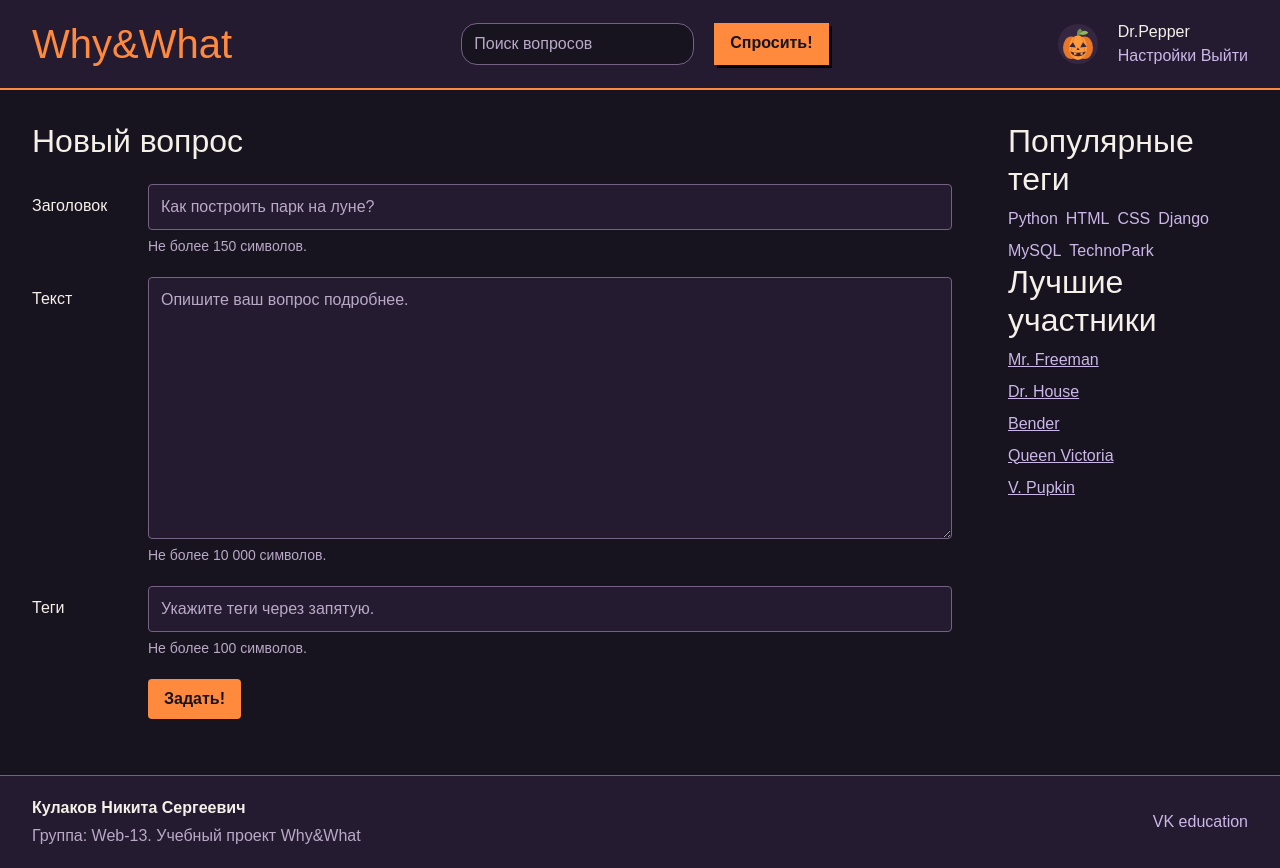
After one commit to xiarysta/2026-VK-EDU-Web-13-Kulakov-N, a Django app: page /ask/ in a window 1280 px wide. The commit adds this page. Run offline with Django 5.2, Linux system fonts and the light colour scheme.

Commit message:
+ask.html, +changes in Best Tags base.html

```diff
--- /dev/null
+++ b/web-edu/questions/templates/questions/ask.html
@@ -0,0 +1,48 @@
+{% extends "base.html" %}
+{% load static %}
+
+{% block title %}
+  Новый вопрос - WhyAndWhat
+{% endblock title %}
+
+{% block content %}
+  <h2>Новый вопрос</h2>
+  <form class="ask-form" action="{% url 'questions:ask' %}" method="post">
+
+    {% csrf_token %}
+
+
+    <div class="ask-form-row">
+      <label for="question-title">Заголовок</label>
+      <div class="ask-form-field">
+        <input id="question-title" name="title" type="text" placeholder="Как построить парк на луне?"
+        required maxlength="150" aria-describedby="title-hint">
+
+        <small id="title-hint">Не более 150 символов.</small>
+
+      </div>
+    </div>
+
+    <div class="ask-form-row">
+      <label for="question-text">Текст</label>
+      <div class="ask-form-field">
+        <textarea id="question-text" name="text" rows="10" placeholder="Опишите ваш вопрос подробнее." required maxlength="10000" aria-describedby="text-hint"></textarea>
+
+        <small id="text-hint"> Не более 10 000 символов.</small>
+      </div>
+    </div>
+
+    <div class="ask-form-row">
+      <label for="question-tags">Теги</label>
+      <div class="ask-form-field">
+        <input id="question-tags" name="tags" type="text" placeholder="Укажите теги через запятую."
+        required maxlength="100" aria-describedby="tags-hint">
+
+        <small id="tags-hint">Не более 100 символов.</small>
+      </div>
+    </div>
+
+    <button type="submit">Задать!</button>
+
+  </form>
+{% endblock content %}
--- a/web-edu/questions/urls.py
+++ b/web-edu/questions/urls.py
@@ -1,5 +1,5 @@
 from django.urls import path
-from .views import index, hot, tag, question_detail
+from .views import index, hot, tag, question_detail, ask
 
 app_name = "questions"
 
@@ -8,5 +8,6 @@ urlpatterns = [
   path('hot/', hot, name="hot"),
   path('tag/<str:tag_name>/', tag, name="tag_detail"),
   path('question/<int:question_id>/', question_detail, name="question_detail"),
+  path('ask/', ask, name="ask"),
 
 ]
--- a/web-edu/questions/views.py
+++ b/web-edu/questions/views.py
@@ -48,3 +48,6 @@ def question_detail(request, question_id):
         "answers": page.object_list,
         "page_obj": page,
     })
+
+def ask(request):
+    return render(request, "questions/ask.html")
--- a/web-edu/templates/base.html
+++ b/web-edu/templates/base.html
@@ -21,7 +21,7 @@
 
       <div class="header-search">
         <input type="search" placeholder="Поиск вопросов">
-        <a class="header-ask-btn" href="ask.html"> Спросить! </a>
+        <a class="header-ask-btn" href="{% url 'questions:ask' %}"> Спросить! </a>
       </div>
 
       <div class="header-user-info">
@@ -45,12 +45,12 @@
       <aside class="sidebar">
         <h2> Популярные теги</h2>
         <div class="sidebar-popular-tags">
-          <a href="">Python</a>
-          <a href="">HTML</a>
-          <a href="">CSS</a>
-          <a href="">Django</a>
-          <a href="">MySQL</a>
-          <a href="">TechnoPark</a>
+          <a href="{% url 'questions:tag_detail' 'Python' %}">Python</a>
+          <a href="{% url 'questions:tag_detail' 'HTML' %}">HTML</a>
+          <a href="{% url 'questions:tag_detail' 'CSS' %}">CSS</a>
+          <a href="{% url 'questions:tag_detail' 'Django' %}">Django</a>
+          <a href="{% url 'questions:tag_detail' 'MySQL' %}">MySQL</a>
+          <a href="{% url 'questions:tag_detail' 'TechnoPark' %}">TechnoPark</a>
         </div>
 
         <h2> Лучшие участники </h2>
```
